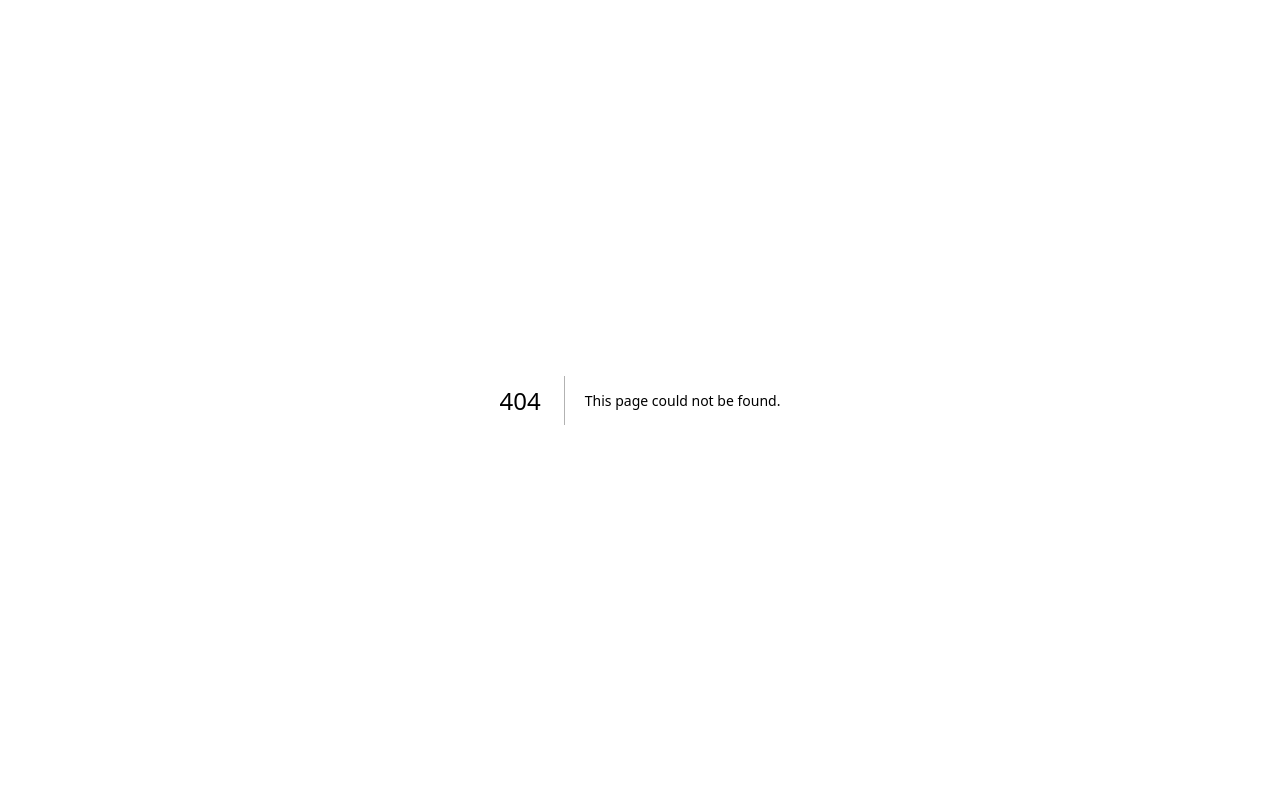
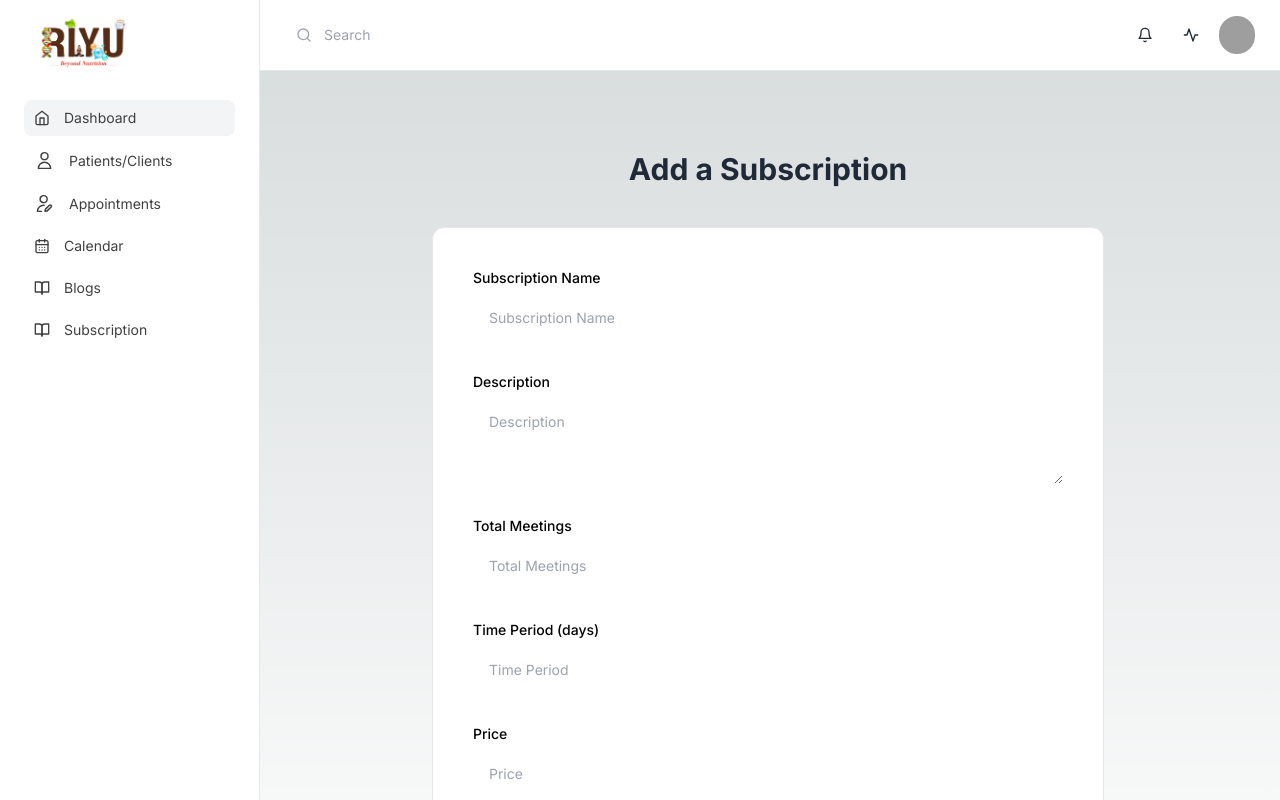
Before and after one commit to MSamiDev/riyu-system, a Next.js app: page /admin/subscription/add in a window 1280 px wide. Before the commit this address had no page. Shown: the top 800 px of the page. Built offline with nearby package versions, Linux system fonts and the light colour scheme; grey boxes are pictures that could not be loaded.

Commit message:
ADD: create subscription

```diff
--- /dev/null
+++ b/src/app/admin/subscription/add/page.tsx
@@ -0,0 +1,147 @@
+'use client';
+import { useState } from 'react';
+import { db } from '@/config/firebase';
+import { collection, addDoc } from 'firebase/firestore';
+const page = () => {
+    const [subscriptionData, setSubscriptionData] = useState({
+        name: '',
+        description: '',
+        totalMeetings: '',
+        timePeriod: '',
+        price: '',
+      });
+
+      const handleChange = (e: React.ChangeEvent<HTMLInputElement | HTMLTextAreaElement>) => {
+        setSubscriptionData({ ...subscriptionData, [e.target.name]: e.target.value });
+      };
+
+      const handleSubmit = async (e: React.FormEvent<HTMLFormElement>) => {
+        e.preventDefault();
+
+        try {
+          await addDoc(collection(db, 'subscriptions'), {
+            ...subscriptionData,
+            totalMeetings: parseInt(subscriptionData.totalMeetings),
+            timePeriod: parseInt(subscriptionData.timePeriod),
+            price: parseFloat(subscriptionData.price),
+          });
+
+          alert('Subscription added successfully');
+          setSubscriptionData({
+            name: '',
+            description: '',
+            totalMeetings: '',
+            timePeriod: '',
+            price: '',
+          });
+        } catch (error) {
+          console.error('Error adding document: ', error);
+          alert('Error adding subscription');
+        }
+      };
+    return (
+        <div>
+            <div className="max-w-[85rem] px-4 py-10 sm:px-6 lg:px-8 lg:py-14 mx-auto">
+      <div className="mx-auto max-w-2xl">
+        <div className="text-center">
+          <h2 className="text-xl text-gray-800 font-bold sm:text-3xl dark:text-white">
+            Add a Subscription
+          </h2>
+        </div>
+
+        <div className="mt-5 p-4 relative z-10 bg-white border rounded-xl sm:mt-10 md:p-10 dark:bg-neutral-900 dark:border-neutral-700">
+          <form id="subscription-form" onSubmit={handleSubmit}>
+            <div className="mb-4 sm:mb-8">
+              <label htmlFor="name" className="block mb-2 text-sm font-medium dark:text-white">
+                Subscription Name
+              </label>
+              <input
+                type="text"
+                id="name"
+                name="name"
+                value={subscriptionData.name}
+                onChange={handleChange}
+                className="py-3 px-4 block w-full border-gray-200 rounded-lg text-sm focus:border-blue-500 focus:ring-blue-500 disabled:opacity-50 disabled:pointer-events-none dark:bg-neutral-900 dark:border-neutral-700 dark:text-neutral-400 dark:placeholder-neutral-500 dark:focus:ring-neutral-600"
+                placeholder="Subscription Name"
+                required
+              />
+            </div>
+
+            <div className="mb-4 sm:mb-8">
+              <label htmlFor="description" className="block mb-2 text-sm font-medium dark:text-white">
+                Description
+              </label>
+              <textarea
+                id="description"
+                name="description"
+                value={subscriptionData.description}
+                onChange={handleChange}
+                rows={3}
+                className="py-3 px-4 block w-full border-gray-200 rounded-lg text-sm focus:border-blue-500 focus:ring-blue-500 disabled:opacity-50 disabled:pointer-events-none dark:bg-neutral-900 dark:border-neutral-700 dark:text-neutral-400 dark:placeholder-neutral-500 dark:focus:ring-neutral-600"
+                placeholder="Description"
+                required
+              />
+            </div>
+
+            <div className="mb-4 sm:mb-8">
+              <label htmlFor="totalMeetings" className="block mb-2 text-sm font-medium dark:text-white">
+                Total Meetings
+              </label>
+              <input
+                type="number"
+                id="totalMeetings"
+                name="totalMeetings"
+                value={subscriptionData.totalMeetings}
+                onChange={handleChange}
+                className="py-3 px-4 block w-full border-gray-200 rounded-lg text-sm focus:border-blue-500 focus:ring-blue-500 disabled:opacity-50 disabled:pointer-events-none dark:bg-neutral-900 dark:border-neutral-700 dark:text-neutral-400 dark:placeholder-neutral-500 dark:focus:ring-neutral-600"
+                placeholder="Total Meetings"
+                required
+              />
+            </div>
+
+            <div className="mb-4 sm:mb-8">
+              <label htmlFor="timePeriod" className="block mb-2 text-sm font-medium dark:text-white">
+                Time Period (days)
+              </label>
+              <input
+                type="number"
+                id="timePeriod"
+                name="timePeriod"
+                value={subscriptionData.timePeriod}
+                onChange={handleChange}
+                className="py-3 px-4 block w-full border-gray-200 rounded-lg text-sm focus:border-blue-500 focus:ring-blue-500 disabled:opacity-50 disabled:pointer-events-none dark:bg-neutral-900 dark:border-neutral-700 dark:text-neutral-400 dark:placeholder-neutral-500 dark:focus:ring-neutral-600"
+                placeholder="Time Period"
+                required
+              />
+            </div>
+
+            <div className="mb-4 sm:mb-8">
+              <label htmlFor="price" className="block mb-2 text-sm font-medium dark:text-white">
+                Price
+              </label>
+              <input
+                type="number"
+                id="price"
+                name="price"
+                value={subscriptionData.price}
+                onChange={handleChange}
+                className="py-3 px-4 block w-full border-gray-200 rounded-lg text-sm focus:border-blue-500 focus:ring-blue-500 disabled:opacity-50 disabled:pointer-events-none dark:bg-neutral-900 dark:border-neutral-700 dark:text-neutral-400 dark:placeholder-neutral-500 dark:focus:ring-neutral-600"
+                placeholder="Price"
+                required
+              />
+            </div>
+
+            <div className="mt-6 grid">
+              <button type="submit" className="w-full py-3 px-4 inline-flex justify-center items-center gap-x-2 text-sm font-semibold rounded-lg border border-transparent bg-blue-600 text-white hover:bg-blue-700 disabled:opacity-50 disabled:pointer-events-none">
+                Submit
+              </button>
+            </div>
+          </form>
+        </div>
+      </div>
+    </div>
+        </div>
+    );
+}
+
+export default page;
```
